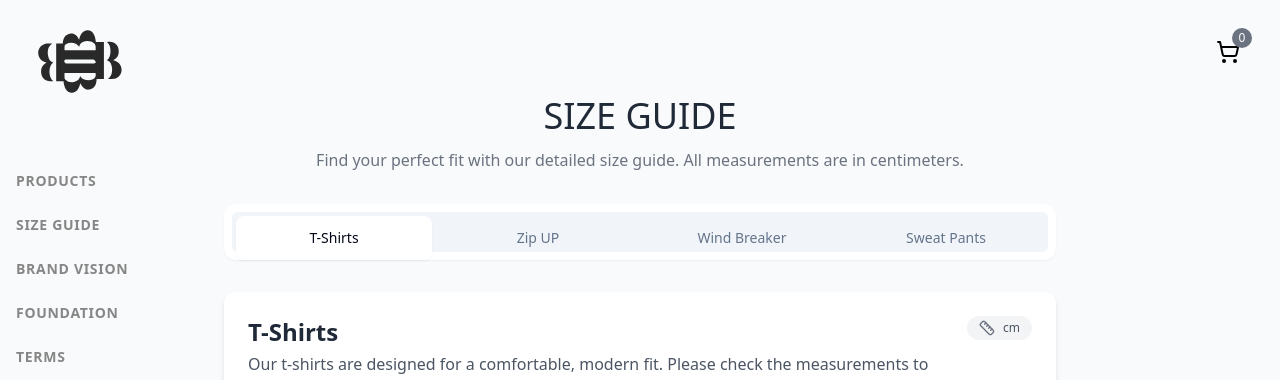
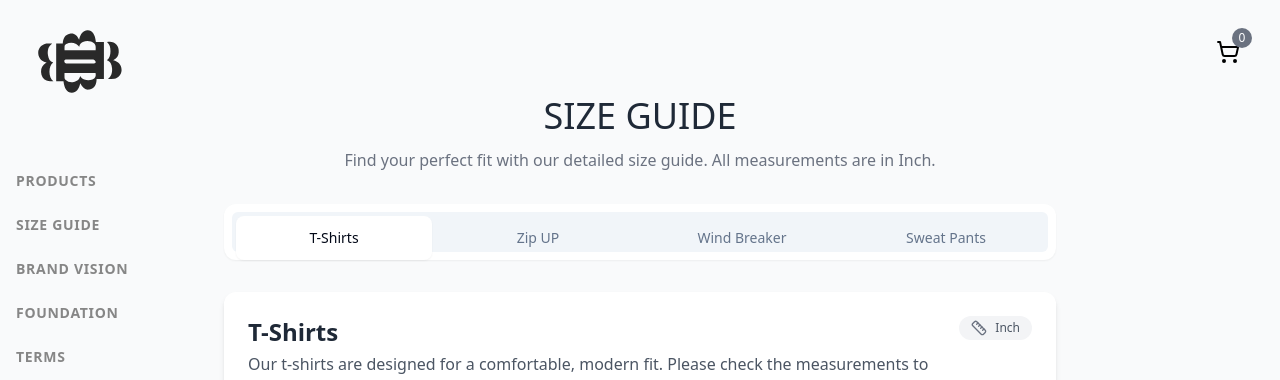
Before and after one commit to Narutostha/ww, a React (Vite) app: page /size-guide in a window 1280 px wide. Shown: the top 380 px of the page. Built offline with nearby package versions, Linux system fonts and the light colour scheme.

Commit message:
Update SizeGuide.tsx

```diff
--- a/src/pages/SizeGuide.tsx
+++ b/src/pages/SizeGuide.tsx
@@ -78,7 +78,7 @@ export default function SizeGuide() {
           className="text-center mb-8"
         >
           <h1 className="text-4xl font-light mb-3 text-gray-800">SIZE GUIDE</h1>
-          <p className="text-gray-500 max-w-2xl mx-auto">Find your perfect fit with our detailed size guide. All measurements are in centimeters.</p>
+          <p className="text-gray-500 max-w-2xl mx-auto">Find your perfect fit with our detailed size guide. All measurements are in Inch.</p>
         </motion.div>
 
         <Tabs defaultValue={categories[0].name} className="space-y-8">
@@ -116,7 +116,7 @@ export default function SizeGuide() {
                     </div>
                     <div className="flex items-center gap-2 bg-gray-100 px-3 py-1 rounded-full">
                       <Ruler className="h-4 w-4 text-gray-500" />
-                      <span className="text-xs text-gray-600">cm</span>
+                      <span className="text-xs text-gray-600">Inch</span>
                     </div>
                   </div>
 
```
